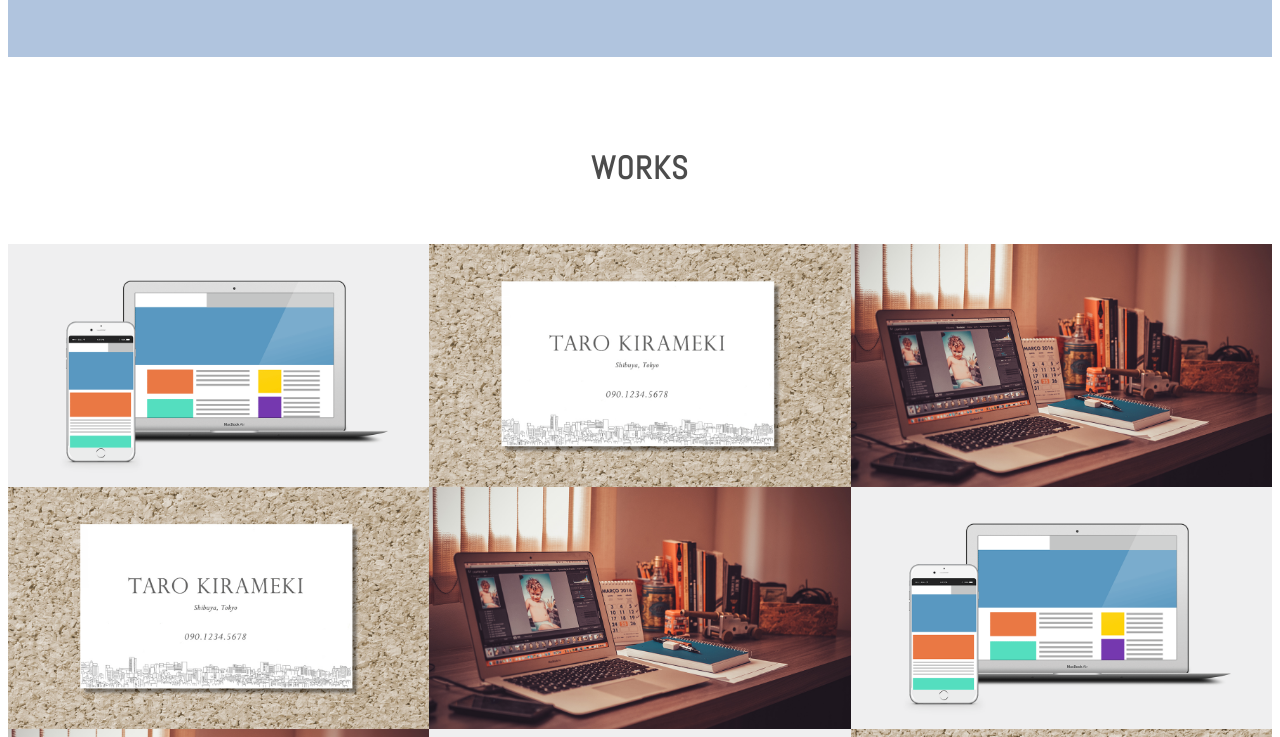
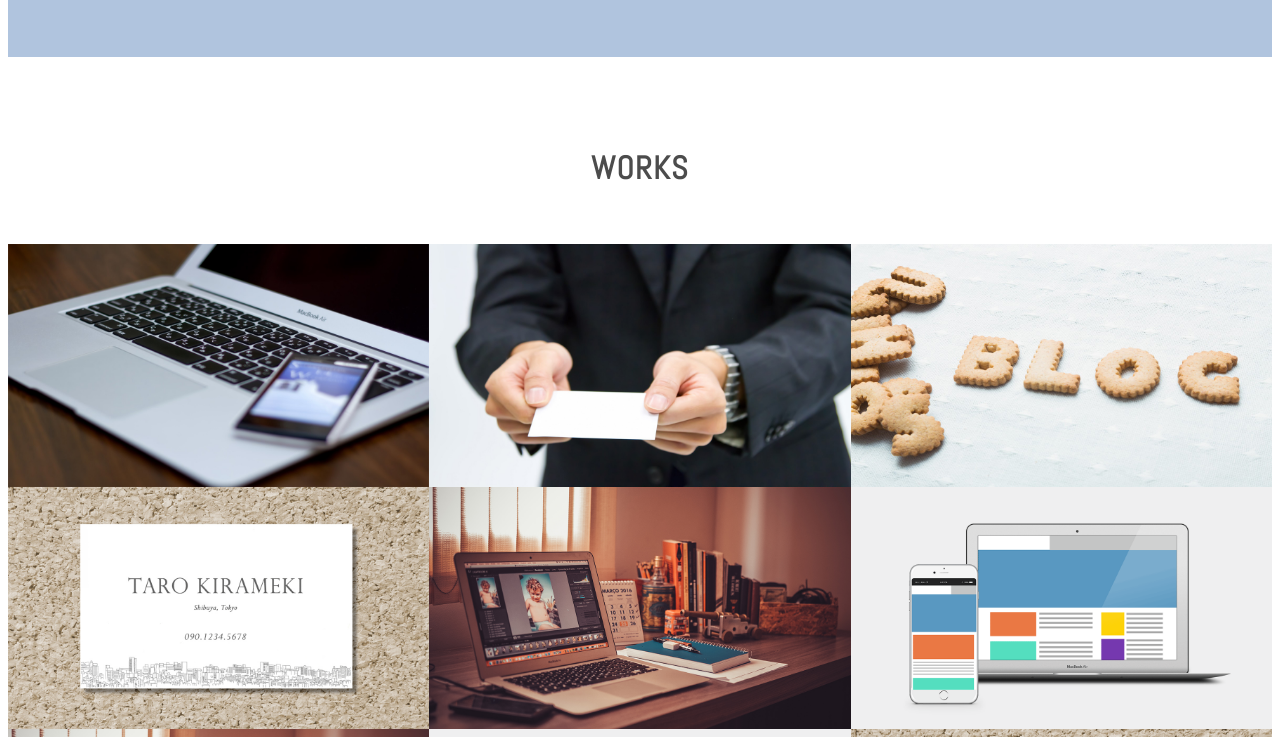
Before and after one commit to isao-ishihara/isao-ishihara.github.io, a plain HTML site: page index.html in a window 1280 px wide. Shown: the part 1077-1814 px from the top of the page. Drawn offline with Linux system fonts and the light colour scheme.

Commit message:
second commit

```diff
--- a/index.html
+++ b/index.html
@@ -13,7 +13,7 @@
             <a href="#contact" class="button-contact"><i class="fa fa-envelope-o" aria-label="お問い合わせ"></i></a>
             <div class="profile">
                 <h1 class="site-title abel uppercase text-center">Web Designer <span>Isao Ishihara</span></h1>
-                <img src="./images/IMG_3350.jpg" alt="プロフィール写真" width="140" height="140" class="block-center profile-icon">
+                <img src="./images/IMG_3350_2_1.jpg" alt="プロフィール写真" width="140" height="140" class="block-center profile-icon">
                 <p>神奈川県在住、不動産会社勤務の石原功です。オンラインスクールでWeb制作について勉強中です。<br>
                 これからさらにWeb制作の技術や知識を身につけて、PR業界で培ったノウハウと合わせた総合的な問題解決をご提案させていただきます。</p>
             </div>
@@ -43,7 +43,7 @@
                 <h2 class="text-center">Works</h2>
         <div class="works-box">
             <a href="#">
-                <img src="./images/img_work_site.png" alt="株式会社きらめき コーポレートサイト様 Webサイトデザイン">
+                <img src="./images/IMG_PCpic_C789.jpg" alt="株式会社きらめき コーポレートサイト様 Webサイトデザイン">
                 <div class="works-box-inner">
                     <div class="text-center">
                         <h3>株式会社きらめき コーポレートサイト</h3>
@@ -55,7 +55,7 @@
         </div>
         <div class="works-box">
             <a href="#">
-                <img src="./images/img_work_card.jpg" alt="きらめき太郎様 名刺デザイン">
+                <img src="./images/IMG_meishi_TP_V.jpg" alt="きらめき太郎様 名刺デザイン">
                 <div class="works-box-inner">
                     <div class="text-center">
                         <h3>きらめき太郎様 名刺</h3>
@@ -67,7 +67,7 @@
         </div>
         <div class="works-box">
             <a href="#">
-                <img src="./images/img_work_blog.jpg" alt="WordPressオリジナルテーマ">
+                <img src="./images/IMG_Blog_TP_V.jpg" alt="WordPressオリジナルテーマ">
                 <div class="works-box-inner">
                     <div class="text-center">
                         <h3>ブログデザイン</h3>
```
Also changed, not shown: images/IMG_3350_2_1.jpg (added), images/IMG_Blog_TP_V.jpg (added), images/IMG_PCpic_C789.jpg (added), images/IMG_meishi_TP_V.jpg (added).
